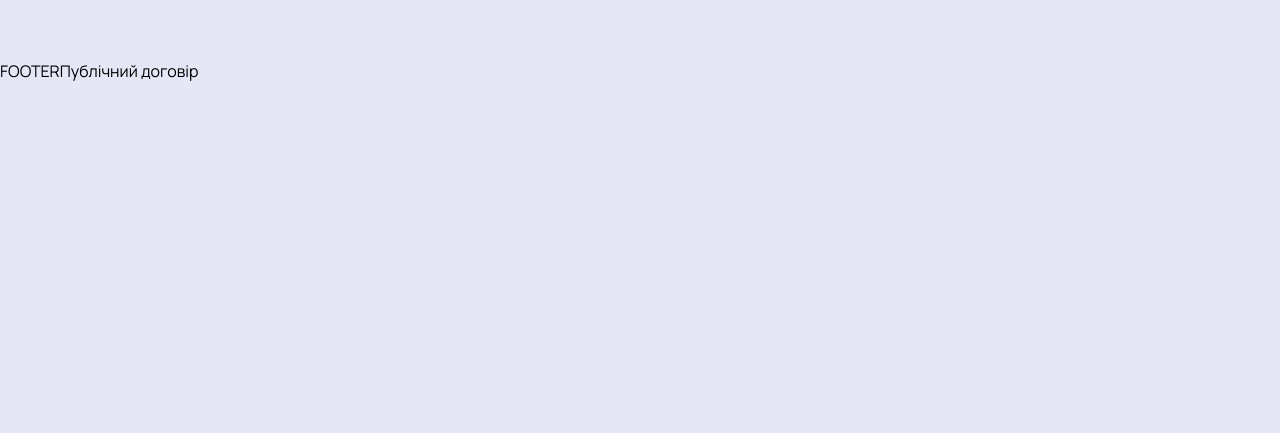
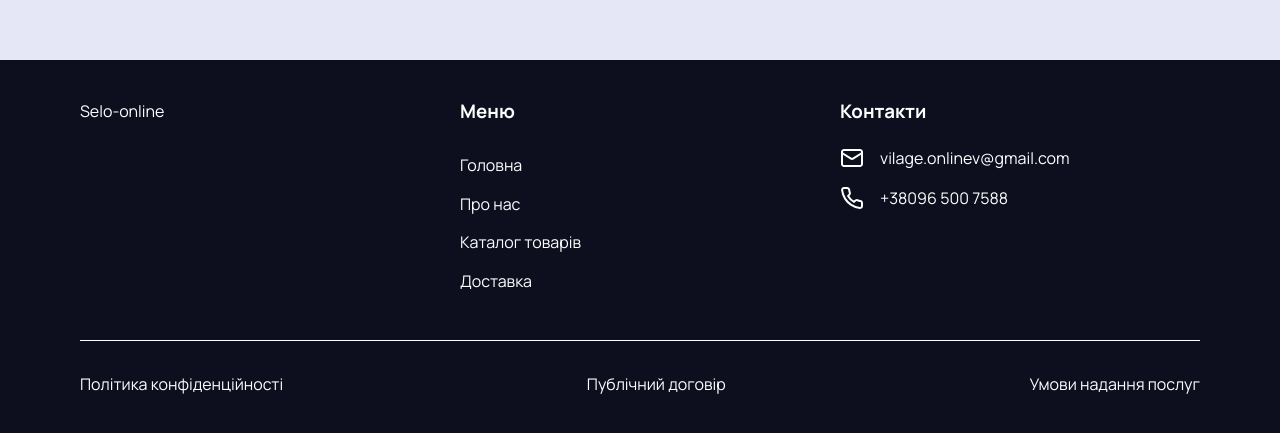
Before and after one commit to Tkachenko01001/vilage-online-fe, a Next.js app: page /delivery in a window 1280 px wide. Shown: the part 962-1395 px from the top of the page. Before the commit the page ends 1044 px from the top, so only its background shows below. Built offline with nearby package versions, Linux system fonts and the light colour scheme.

Commit message:
add/footer

```diff
--- a/src/app/components/footer/Footer.tsx
+++ b/src/app/components/footer/Footer.tsx
@@ -1,11 +1,41 @@
 import Link from "next/link";
+import Mail from "../../assets/icons/mail.svg";
+import Phone from "../../assets/icons/phone.svg";
+import styles from "./footer.module.scss";
 
 const Footer = () => {
     return (
-        <footer style={{ marginTop: '1000px' }}>FOOTER
-            <Link href="/public-contract">
-                Публічний договір
-            </Link>
+        <footer className={styles.container}>
+            <div className={styles.contentWrapp}>
+                <div className={styles.logo}>
+                    <Link href="/">Selo-online</Link>
+                </div>
+                <div className={styles.menuWrapp}>
+                    <h3 className={styles.menuTitle}>Меню</h3>
+                    <ul className={styles.menuList}>
+                        <li className={styles.menuLine}><Link href='/' className={styles.menuLink}>Головна</Link></li>
+                        <li className={styles.menuLine}><Link href='/' className={styles.menuLink}>Про нас</Link></li>
+                        <li className={styles.menuLine}><Link href='/' className={styles.menuLink}>Каталог товарів</Link></li>
+                        <li className={styles.menuLine}><Link href='/' className={styles.menuLink}>Доставка</Link></li>
+                    </ul>
+                </div>
+                <div className={styles.contactWrapp}>
+                    <h3 className={styles.contactTitle}>Контакти</h3>
+                    <ul className={styles.contactList}>
+                        <li className={styles.contactLine}>
+                            <Link href="mailto:vilage.onlinev@gmail.com" className={styles.contactLink}><Mail className={styles.contactIconMail} />vilage.onlinev@gmail.com</Link>
+                        </li>
+                        <li className={styles.contactLine}>
+                            <Link href="tel:+38096 500 7588" className={styles.contactLink}><Phone className={styles.contactIconPhone} />+38096 500 7588</Link>
+                        </li>
+                    </ul>
+                </div>
+            </div>
+            <div className={styles.policyWrapp}>
+                <Link href="/" className={styles.policyLink}>Політика конфіденційності</Link>
+                <Link href="/public-contract" className={styles.policyLink}>Публічний договір</Link>
+                <Link href="/" className={styles.policyLink}>Умови надання послуг</Link>
+            </div>
         </footer>
     )
 };
--- /dev/null
+++ b/src/app/components/footer/footer.module.scss
@@ -0,0 +1,94 @@
+@import '../../styles/base.scss';
+
+.container {
+    margin-top: 1000px;
+    padding: 40px 80px;
+    background: $bg-footer;
+}
+
+.logo, .menuWrapp, .contactWrapp, .policyWrapp {
+    color: $white;
+    line-height: 140%;
+}
+
+.contentWrapp {
+    display: flex;
+    gap: 20px;
+    justify-content: space-between;
+    margin-bottom: 40px;
+}
+
+.logo,
+.menuWrapp,
+.contactWrapp {
+    display: flex;
+    max-width: 413px;
+    width: 100%;
+    flex-direction: column;
+    gap: 24px;
+}
+
+.menuLine {
+    padding: 8px 0px;
+}
+
+.contactList {
+    display: flex;
+    flex-direction: column;
+    gap: 16px;
+}
+
+.contactLine {
+    display: flex;
+    align-items: center;
+    gap: 16px;
+}
+
+.policyWrapp {
+    padding-top: 32px;
+    display: flex;
+    justify-content: space-between;
+    border-top: 1px solid $white;
+}
+
+.contactIconMail {
+    fill: $white;
+}
+
+.contactIconPhone {
+    stroke: $white;
+    stroke-width: 2;
+    stroke-linecap: round;
+    stroke-linejoin: round;
+}
+
+
+.contactLink {
+    display: flex;
+    align-items: center;
+    gap: 16px;
+
+    &:hover {
+        background: $linear-accent;
+        background-clip: text;
+        -webkit-background-clip: text;
+        -webkit-text-fill-color: transparent;
+
+        .contactIconPhone {
+            stroke: #4F4DCD;
+        }
+
+        .contactIconMail {
+            fill: #4F4DCD;
+        }
+    }
+}
+
+.menuLink:hover,
+.contentLink:hover,
+.policyLink:hover {
+    background: $linear-accent;
+    background-clip: text;
+    -webkit-background-clip: text;
+    -webkit-text-fill-color: transparent;
+}
--- a/src/app/styles/base.scss
+++ b/src/app/styles/base.scss
@@ -3,5 +3,6 @@ $black: #0E0F1E;
 $white: #FEFEFE;
 $white-clear: rgba(254, 254, 254, 0.50);
 $bg: #E5E7F6;
+$bg-footer: #0E0F1E;
 $linear-accent: linear-gradient(118deg, #322FFF -37.41%, #B604EC 136.84%);
 $blue: #4F4DCD;
```
Also changed, not shown: src/app/assets/icons/mail.svg (added), src/app/assets/icons/phone.svg (added).
